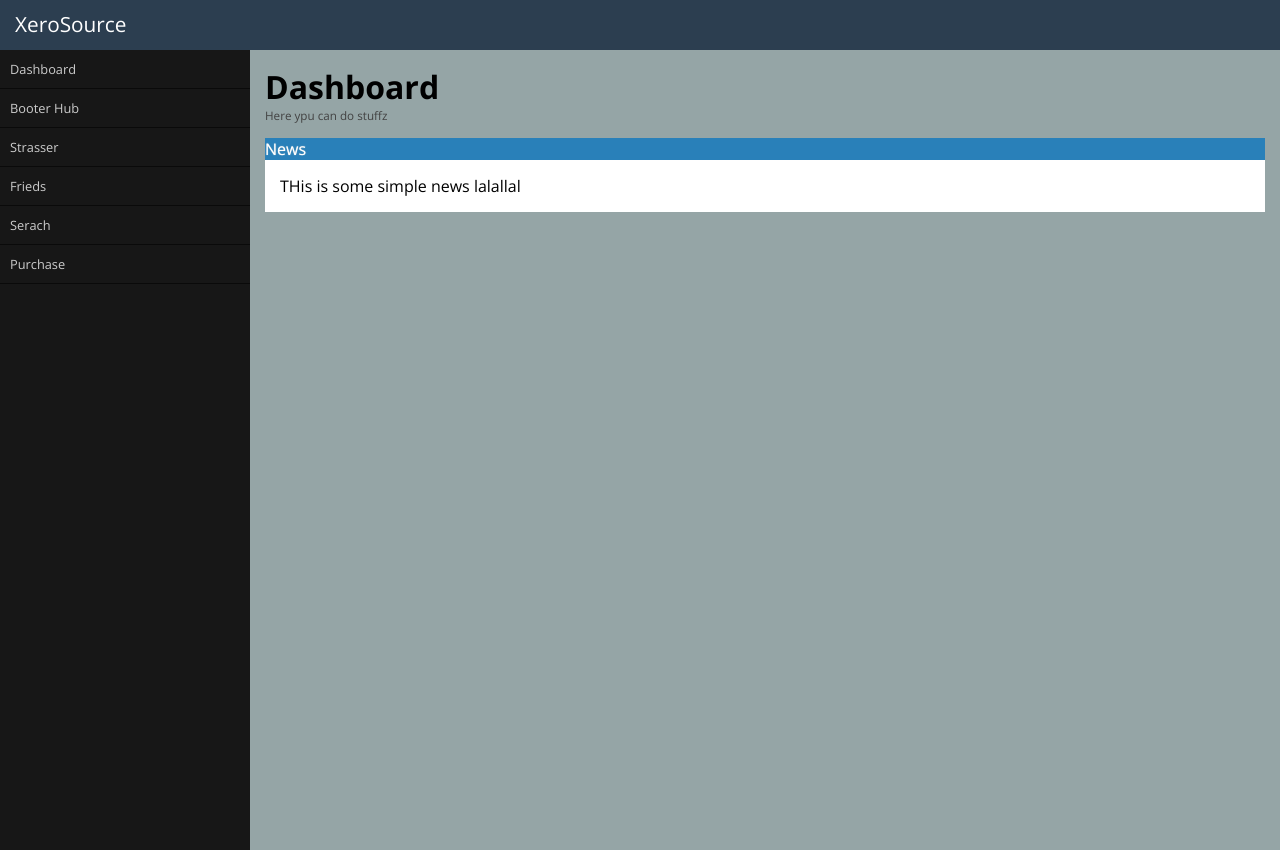
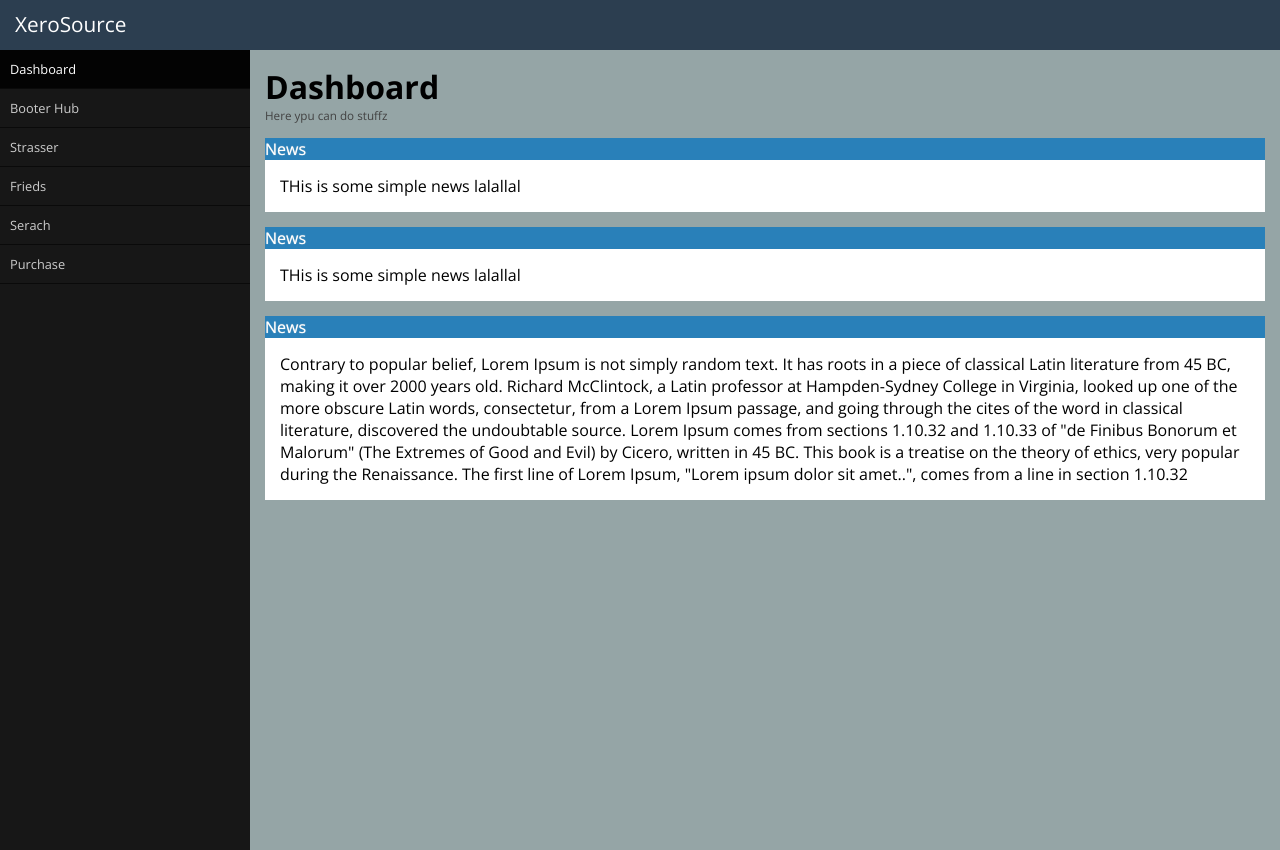
Before and after one commit to diamantkolshi/xero-dashboard, a plain HTML site: page index.html in a window 1280 px wide. Drawn offline with nearby package versions, Linux system fonts and the light colour scheme.

Commit message:
add more boxes

```diff
--- a/index.html
+++ b/index.html
@@ -9,10 +9,12 @@
 		<div class="logo"><a href="#">Xero<span>Source</span></a></div>
 	</div>
 
+	<div class="mobile"></div>
+
 	<div id="container">
 		<div class="sidebar">
 			<ul id="nav">
-				<li><a href="#">Dashboard</a></li>
+				<li><a href="#" class="selected">Dashboard</a></li>
 				<li><a href="#">Booter Hub</a></li>
 				<li><a href="#">Strasser</a></li>
 				<li><a href="#">Frieds</a></li>
@@ -30,6 +32,20 @@
 					THis is some simple news lalallal
 				</div>
 			</div>
+
+			<div id="box">
+				<div class="box-top">News</div>
+				<div class="box-panel">
+					THis is some simple news lalallal
+				</div>
+			</div>
+
+			<div id="box">
+				<div class="box-top">News</div>
+				<div class="box-panel">
+					Contrary to popular belief, Lorem Ipsum is not simply random text. It has roots in a piece of classical Latin literature from 45 BC, making it over 2000 years old. Richard McClintock, a Latin professor at Hampden-Sydney College in Virginia, looked up one of the more obscure Latin words, consectetur, from a Lorem Ipsum passage, and going through the cites of the word in classical literature, discovered the undoubtable source. Lorem Ipsum comes from sections 1.10.32 and 1.10.33 of "de Finibus Bonorum et Malorum" (The Extremes of Good and Evil) by Cicero, written in 45 BC. This book is a treatise on the theory of ethics, very popular during the Renaissance. The first line of Lorem Ipsum, "Lorem ipsum dolor sit amet..", comes from a line in section 1.10.32
+				</div>
+			</div>
 		</div>
 	</div>
 </body>
```
